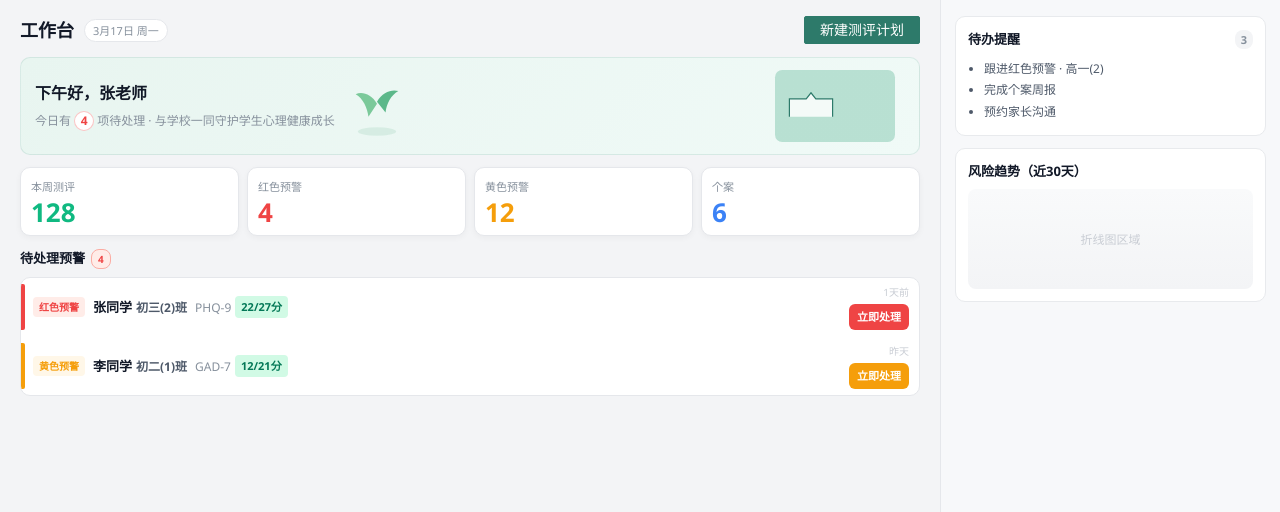
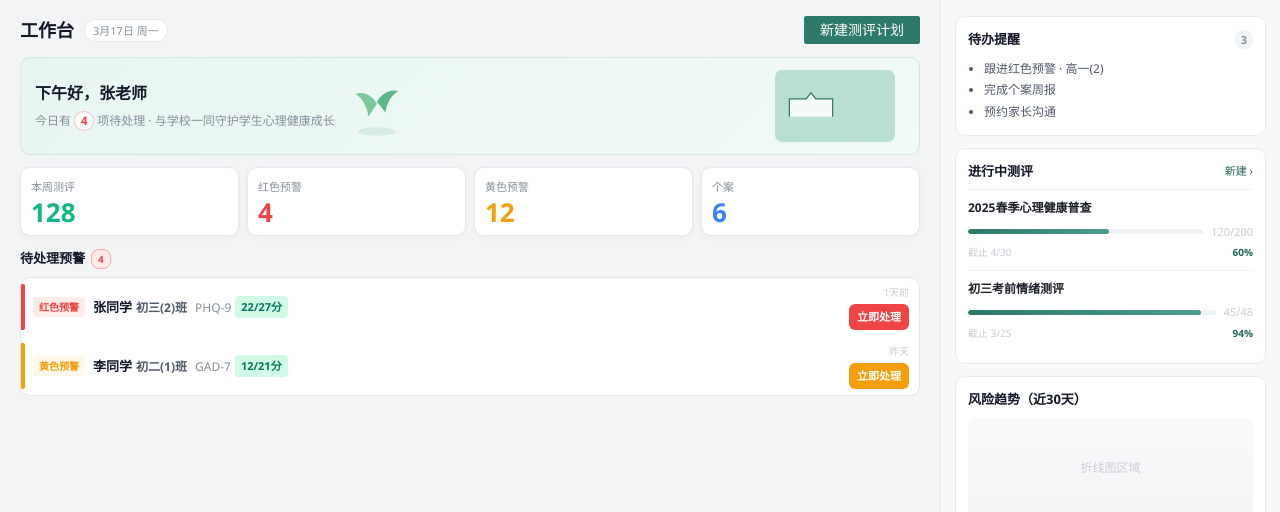
Before and after one commit to william19307/he2, a Vue app in the folder frontend/: page /dev/dashboard-alerts-screenshot in a window 1280 px wide. Shown: the top 512 px of the page. Built offline with nearby package versions, Linux system fonts and the light colour scheme.

Commit message:
feat(dashboard): 进行中测评移至右侧栏（待办与趋势之间）
- 左侧主区移除进行中测评区块
- 右侧顺序：待办提醒 → 进行中测评（进度条）→ 近30天风险趋势
- 侧栏空状态与 plan-list--side 样式；更新 dev 截图

Made-with: Cursor

```diff
--- a/frontend/src/views/dashboard/DashboardPage.vue
+++ b/frontend/src/views/dashboard/DashboardPage.vue
@@ -306,49 +306,10 @@
             </div>
           </a-spin>
         </section>
-
-        <!-- 进行中测评 -->
-        <section class="dash-section">
-          <div class="section-head">
-            <div class="section-head-left">
-              <h2 class="section-title">进行中测评</h2>
-            </div>
-            <a class="section-more" @click="router.push('/plans/create')">
-              新建
-              <svg width="12" height="12" viewBox="0 0 12 12" fill="none">
-                <path d="M4.5 2.5L8 6l-3.5 3.5" stroke="currentColor" stroke-width="1.5" stroke-linecap="round" stroke-linejoin="round"/>
-              </svg>
-            </a>
-          </div>
-          <a-spin :loading="loadingPlans">
-            <div v-if="!assessmentPlans.length" class="section-empty">
-              <svg width="32" height="32" viewBox="0 0 32 32" fill="none"><circle cx="16" cy="16" r="14" stroke="#D1D5DB" stroke-width="1.5"/><path d="M10 16h12M16 10v12" stroke="#D1D5DB" stroke-width="2" stroke-linecap="round"/></svg>
-              <span>暂无进行中的测评</span>
-            </div>
-            <div v-else class="plan-list">
-              <div v-for="plan in assessmentPlans" :key="plan.id" class="plan-item">
-                <div class="plan-item-head">
-                  <span class="plan-item-name">{{ plan.name }}</span>
-                  <span v-if="plan.urgent" class="plan-urgent">即将截止</span>
-                </div>
-                <div class="plan-progress-wrap">
-                  <div class="plan-progress-bar">
-                    <div class="plan-progress-fill" :style="{ width: plan.progress + '%' }" />
-                  </div>
-                  <span class="plan-progress-text">{{ plan.completed }}/{{ plan.total }}</span>
-                </div>
-                <div class="plan-item-foot">
-                  <span class="plan-deadline">截止 {{ plan.deadline }}</span>
-                  <span class="plan-percent">{{ plan.progress }}%</span>
-                </div>
-              </div>
-            </div>
-          </a-spin>
-        </section>
       </div>
 
       <!-- 右侧固定栏：独立纵向滚动 -->
-      <aside class="dash-side-scroll" aria-label="待办与趋势">
+      <aside class="dash-side-scroll" aria-label="待办、进行中测评与趋势">
         <!-- 待办提醒 -->
         <section class="side-card">
           <div class="side-card-head">
@@ -368,6 +329,42 @@
               >{{ item.dueTime }}</span>
             </li>
           </ul>
+        </section>
+
+        <!-- 进行中测评 -->
+        <section class="side-card side-card--plans">
+          <div class="side-card-head">
+            <h3 class="side-card-title">进行中测评</h3>
+            <a class="side-card-more" @click="router.push('/plans/create')">
+              新建
+              <svg width="12" height="12" viewBox="0 0 12 12" fill="none">
+                <path d="M4.5 2.5L8 6l-3.5 3.5" stroke="currentColor" stroke-width="1.5" stroke-linecap="round" stroke-linejoin="round"/>
+              </svg>
+            </a>
+          </div>
+          <a-spin :loading="loadingPlans">
+            <div v-if="!assessmentPlans.length" class="side-empty">
+              <span>暂无进行中的测评</span>
+            </div>
+            <div v-else class="plan-list plan-list--side">
+              <div v-for="plan in assessmentPlans" :key="plan.id" class="plan-item">
+                <div class="plan-item-head">
+                  <span class="plan-item-name">{{ plan.name }}</span>
+                  <span v-if="plan.urgent" class="plan-urgent">即将截止</span>
+                </div>
+                <div class="plan-progress-wrap">
+                  <div class="plan-progress-bar">
+                    <div class="plan-progress-fill" :style="{ width: plan.progress + '%' }" />
+                  </div>
+                  <span class="plan-progress-text">{{ plan.completed }}/{{ plan.total }}</span>
+                </div>
+                <div class="plan-item-foot">
+                  <span class="plan-deadline">截止 {{ plan.deadline }}</span>
+                  <span class="plan-percent">{{ plan.progress }}%</span>
+                </div>
+              </div>
+            </div>
+          </a-spin>
         </section>
 
         <!-- 风险趋势图 -->
@@ -1418,6 +1415,49 @@ watch([trendDates, trendRed, trendYellow], () => nextTick().then(drawTrend))
   border: 1px solid var(--border);
 }
 
+.side-card-more {
+  display: inline-flex;
+  align-items: center;
+  gap: 3px;
+  font-size: 12.5px;
+  color: var(--color-primary-5);
+  cursor: pointer;
+  font-weight: 500;
+  flex-shrink: 0;
+}
+.side-card-more:hover {
+  opacity: 0.8;
+}
+
+.side-card--plans .side-card-head {
+  margin-bottom: 8px;
+}
+
+.side-empty {
+  padding: 12px 4px;
+  text-align: center;
+  font-size: 12.5px;
+  color: var(--c3);
+}
+
+.plan-list--side {
+  background: transparent;
+  border: none;
+  border-radius: 0;
+}
+
+.plan-list--side .plan-item {
+  padding: 12px 0;
+}
+.plan-list--side .plan-item:first-child {
+  padding-top: 0;
+}
+
+.plan-list--side .plan-item-name {
+  word-break: break-word;
+  line-height: 1.35;
+}
+
 /* ===== 待办 ===== */
 .todo-list {
   list-style: none;
--- a/frontend/src/views/dev/DashboardAlertsScreenshot.vue
+++ b/frontend/src/views/dev/DashboardAlertsScreenshot.vue
@@ -100,6 +100,25 @@
           </ul>
         </section>
         <section class="shot-side-card">
+          <div class="shot-side-head shot-side-head--row">
+            <span>进行中测评</span>
+            <span class="shot-link">新建 ›</span>
+          </div>
+          <div v-for="p in planDemo" :key="p.name" class="shot-plan">
+            <div class="shot-plan-title">{{ p.name }}</div>
+            <div class="shot-plan-bar-wrap">
+              <div class="shot-plan-bar">
+                <div class="shot-plan-fill" :style="{ width: p.pct + '%' }" />
+              </div>
+              <span class="shot-plan-num">{{ p.done }}/{{ p.total }}</span>
+            </div>
+            <div class="shot-plan-foot">
+              <span>截止 {{ p.end }}</span>
+              <span class="shot-plan-pct">{{ p.pct }}%</span>
+            </div>
+          </div>
+        </section>
+        <section class="shot-side-card">
           <div class="shot-side-head">风险趋势（近30天）</div>
           <div class="shot-chart-placeholder">折线图区域</div>
         </section>
@@ -119,6 +138,11 @@ const kpiDemo = [
 const mockAlerts = [
   { id: 1, level: 'red', studentName: '张同学', className: '初三(2)班', scaleName: 'PHQ-9', score: 22, totalScore: 27, timeRel: '1天前' },
   { id: 2, level: 'yellow', studentName: '李同学', className: '初二(1)班', scaleName: 'GAD-7', score: 12, totalScore: 21, timeRel: '昨天' },
+]
+
+const planDemo = [
+  { name: '2025春季心理健康普查', done: 120, total: 200, pct: 60, end: '4/30' },
+  { name: '初三考前情绪测评', done: 45, total: 48, pct: 94, end: '3/25' },
 ]
 </script>
 
@@ -450,6 +474,59 @@ const mockAlerts = [
   color: var(--color-text-2);
   line-height: 1.8;
 }
+.shot-link {
+  font-size: 11px;
+  font-weight: 500;
+  color: var(--color-primary-6);
+}
+.shot-plan {
+  padding: 10px 0;
+  border-top: 1px solid #f0f0f0;
+}
+.shot-plan:first-of-type {
+  border-top: none;
+  padding-top: 0;
+}
+.shot-plan-title {
+  font-size: 12px;
+  font-weight: 600;
+  color: var(--color-text-1);
+  margin-bottom: 6px;
+  line-height: 1.35;
+}
+.shot-plan-bar-wrap {
+  display: flex;
+  align-items: center;
+  gap: 8px;
+  margin-bottom: 4px;
+}
+.shot-plan-bar {
+  flex: 1;
+  height: 5px;
+  background: #eef2f6;
+  border-radius: 3px;
+  overflow: hidden;
+}
+.shot-plan-fill {
+  height: 100%;
+  background: linear-gradient(90deg, #2d7a6a, #4a9d8c);
+  border-radius: 3px;
+}
+.shot-plan-num {
+  font-size: 11px;
+  color: var(--color-text-4);
+  white-space: nowrap;
+}
+.shot-plan-foot {
+  display: flex;
+  justify-content: space-between;
+  font-size: 10px;
+  color: var(--color-text-4);
+}
+.shot-plan-pct {
+  font-weight: 700;
+  color: var(--color-primary-6);
+}
 .shot-chart-placeholder {
   height: 100px;
   background: linear-gradient(180deg, #f9fafb, #f3f4f6);
```
Also changed, not shown: 1 other file (tests, documents, lock files or other folders).
